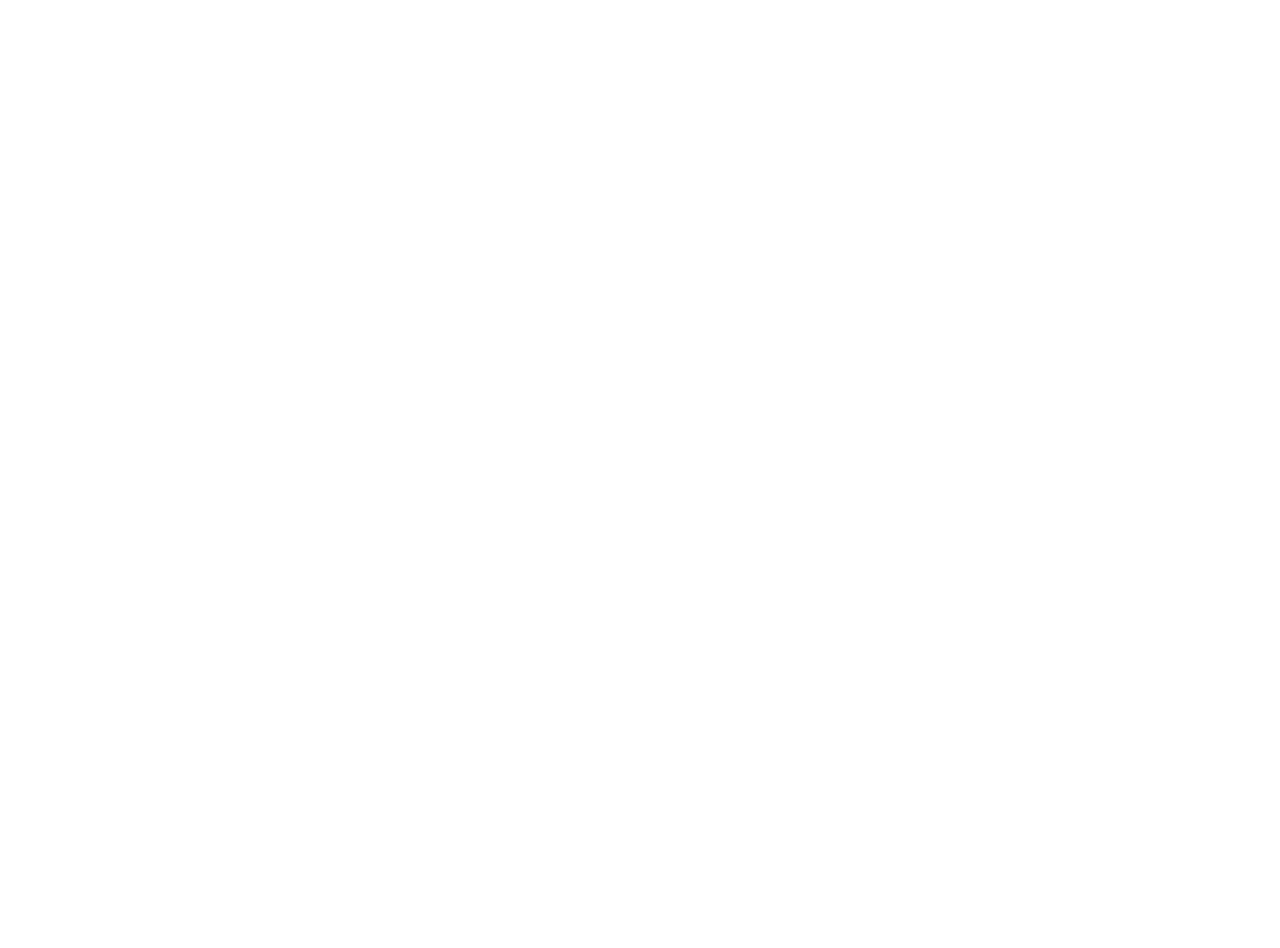
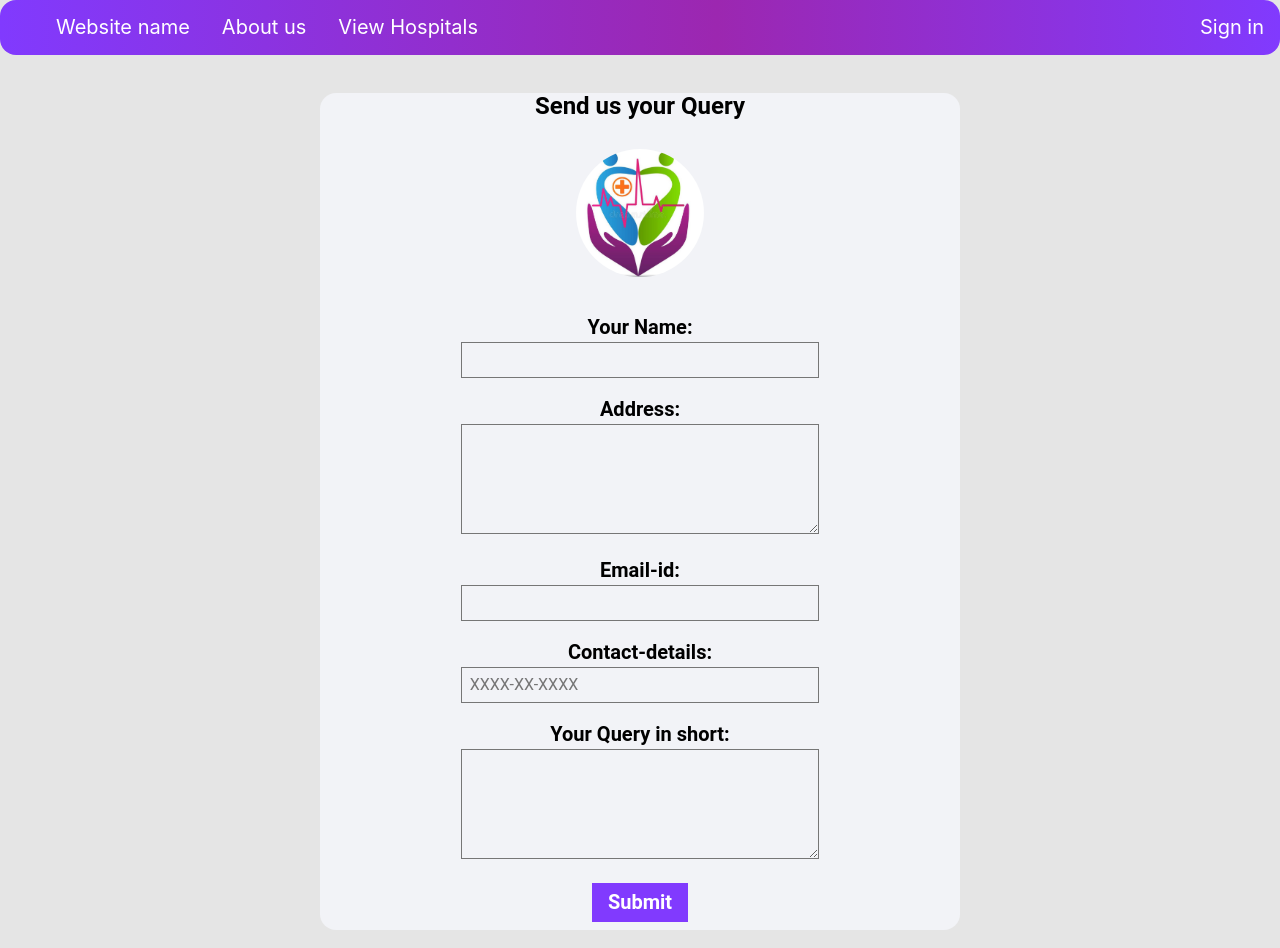
Before and after one commit to sahoorajesh/Hospital_Aggregator, a React (Create React App) app: page /enquiry in a window 1280 px wide. Before the commit the page ends 800 px from the top, so only its background shows below. Built offline with nearby package versions, Linux system fonts and the light colour scheme.

Commit message:
admin
admin integrated

```diff
--- a/src/App.js
+++ b/src/App.js
@@ -6,7 +6,7 @@
 import Home from "./components/Home";
 import ForgotPassword from "./components/ForgotPassword";
 import ResetPassword from "./components/ResetPassword";
-// import Loginhospital from "./components/Loginhospital";
+import Enquiry from "./components/Enquiry";
 import Admin from "./components/Admin"
 
 class App extends Component{
@@ -24,6 +24,7 @@
                 <Route path="/forgotpassword" component = {ForgotPassword}/>
                 <Route path = "/resetpassword" component = {ResetPassword}/>
                 <Route path = "/admin" component = {Admin}/>
+                <Route path = "/enquiry" component = {Enquiry}/>
 
             </Switch>
 
--- a/src/components/Admin.css
+++ b/src/components/Admin.css
@@ -5,3 +5,7 @@
 .admin {
     height: 1.5px;
 }
+
+.margin {
+    margin-left: 0.6cm;
+}
--- a/src/components/Admin.js
+++ b/src/components/Admin.js
@@ -1,10 +1,10 @@
 import React from 'react';
 import Navigation from "./Navigation.js";
 import axios from 'axios';
-import { Link } from 'react-router-dom';
+// import { Link } from 'react-router-dom';
 import { Component } from 'react';
 import "./Admin.css"
-import {Row} from "react-bootstrap";
+// import {Row} from "react-bootstrap";
 class admin extends Component {
     constructor(props) {
         super(props);
@@ -12,7 +12,10 @@
           hospital: [],
 
         };
-      }
+
+        this.editReject = this.editReject.bind(this);
+        this.editApprove = this.editApprove.bind(this);
+      };
 
     componentDidMount() {
         axios.get("http://localhost:8010/api/test/getalluser")
@@ -22,15 +25,76 @@
         });
     }
 
-      delete(username){
-        console.log(username);
-        axios.delete("http://localhost:8010/api/test/deletehospital/" + username)
+    refreshPage() {
+        window.location.reload();
+    }
+
+    editReject(id,un){
+        var data = {
+
+            hospname : this.state.hospital[id].hospname,
+            hospspec : this.state.hospital[id].hospspec,
+            district : this.state.hospital[id].district,
+            hospAddress : this.state.hospital[id].hospAddress,
+            ownership : this.state.hospital[id].ownership,
+            year : this.state.hospital[id].year,
+            email : this.state.hospital[id].email,
+            website : this.state.hospital[id].website,
+            mobile : this.state.hospital[id].mobile,
+            aboutus : this.state.hospital[id].aboutus,
+            username : this.state.hospital[id].username,
+            password : this.state.hospital[id].password,
+            showButton : false,
+            showDetails : this.state.hospital[id].showDetails,
+            showapproveStatus : this.state.hospital[id].showapproveStatus,
+            showrejectStatus : true,
+
+        };
+
+        axios.put(("http://localhost:8010/api/test/edithospital/" + un),data)
           .then((result) => {
-            this.props.history.push("/admin")
+
+            //   console.log(result.data);
+              this.refreshPage();
           });
+
+
+      }
+
+      editApprove(id,un){
+        var data = {
+
+            hospname : this.state.hospital[id].hospname,
+            hospspec : this.state.hospital[id].hospspec,
+            district : this.state.hospital[id].district,
+            hospAddress : this.state.hospital[id].hospAddress,
+            ownership : this.state.hospital[id].ownership,
+            year : this.state.hospital[id].year,
+            email : this.state.hospital[id].email,
+            website : this.state.hospital[id].website,
+            mobile : this.state.hospital[id].mobile,
+            aboutus : this.state.hospital[id].aboutus,
+            username : this.state.hospital[id].username,
+            password : this.state.hospital[id].password,
+            showButton : false,
+            showDetails : true,
+            showapproveStatus : true,
+            showrejectStatus : this.state.hospital[id].showrejectStatus,
+
+        };
+
+        axios.put(("http://localhost:8010/api/test/edithospital/" + un),data)
+          .then((result) => {
+
+            //   console.log(result.data);
+              this.refreshPage();
+          });
+
+
       }
 
     render() {
+        // const { showrejectapprove, showstatus } = this.state;
         return(
             <div className="bg-white">
                 <Navigation Tabchange="Logout" Tabchange1="Welcome, Admin"/>
@@ -55,35 +119,56 @@
                                             <ul>
                                                 <li>
                                                     <dl>
-                                                        <dt className="mb2"><strong className="f4">Hospital Name: </strong>{hospital.hospname}</dt>
+                                                        <dt className="mb2 margin"><strong className="f4"> Hospital Name: </strong>{hospital.hospname}</dt>
 
-                                                        <dt className="mb2"><strong className="f4">Speciality: </strong> {hospital.hospspec}</dt>
+                                                        <dt className="mb2 margin"><strong className="f4">Speciality: </strong> {hospital.hospspec}</dt>
 
-                                                        <dt className="mb2"><strong className="f4">District:  </strong>{hospital.district}</dt>
+                                                        <dt className="mb2 margin"><strong className="f4">District:  </strong>{hospital.district}</dt>
 
-                                                        <dt className="mb2"><strong className="f4">Address:  </strong>{hospital.hospAddress}</dt>
+                                                        <dt className="mb2 margin"><strong className="f4">Address:  </strong>{hospital.hospAddress}</dt>
 
-                                                        <dt className="mb2"><strong className="f4">Ownership:  </strong>{hospital.ownership}</dt>
+                                                        <dt className="mb2 margin"><strong className="f4">Ownership:  </strong>{hospital.ownership}</dt>
 
-                                                        <dt className="mb2"><strong className="f4">Year: </strong>{hospital.year}</dt>
+                                                        <dt className="mb2 margin"><strong className="f4">Year: </strong>{hospital.year}</dt>
 
-                                                        <dt className="mb2"><strong className="f4">Email: </strong>{hospital.email}</dt>
+                                                        <dt className="mb2 margin"><strong className="f4">Email: </strong>{hospital.email}</dt>
 
-                                                        <dt className="mb2"><strong className="f4">Website:  </strong>{hospital.website}</dt>
+                                                        <dt className="mb2 margin"><strong className="f4">Website:  </strong>{hospital.website}</dt>
 
-                                                        <dt className="mb2"><strong className="f4">Contact  </strong>{hospital.mobile}</dt>
+                                                        <dt className="mb2 margin"><strong className="f4">Contact  </strong>{hospital.mobile}</dt>
 
-                                                        <dt className="mb2"><strong className="f4">About us:  </strong>{hospital.aboutus}</dt>
+                                                        <dt className="mb2 margin"><strong className="f4">About us:  </strong>{hospital.aboutus}</dt>
                                                     </dl>
                                               </li>
                                               </ul>
+
                                             <hr className="bg-black"/>
                                         </td>
+                                        {
+                                            hospital.showButton
+                                                &&
                                                     <div className="flex">
-                                            <button className="btn f4 b bg-dark-red white bn mr3 grow">Approve</button>
-                                            <button className="btn f4  grow " onClick={this.delete.bind(this, hospital.username)}>Reject</button>
+                                                        <button className="btn f4  grow mr3 " onClick={()=>this.editApprove(hospital.id,hospital.username)}>Approve</button>
+                                                        <button className="btn f4 b bg-dark-red white bn  grow mr3" onClick={()=>this.editReject(hospital.id,hospital.username) }>Reject</button>
 
                                                     </div>
+                                        }
+
+                                        {
+                                        hospital.showapproveStatus
+                                            &&
+                                                <div>
+                                                    <strong className="f3">Status Approved!!!</strong>
+                                                </div>
+                                        }
+
+                                        {
+                                        hospital.showrejectStatus
+                                            &&
+                                            <div>
+                                            <strong className="f3">Status Rejected!!!</strong>
+                                        </div>
+                                        }
                                     </tr>
 
                             )
--- /dev/null
+++ b/src/components/Enquiry.js
@@ -0,0 +1,130 @@
+import React from 'react';
+import Navigation from "./Navigation";
+import hospitalicon from '../images/hospital.jpg';
+// import axios from "axios";
+import {Col, Container,Row} from "react-bootstrap";
+import "./Hospitalregister.css";
+// import {Link } from "react-router-dom";
+import { Component } from 'react';
+
+class Enquiry extends Component {
+	constructor(props){
+        super(props);
+
+        this.state = {
+			custname : "",
+			custAddress : "",
+			email : "",
+			mobile : "",
+			query : "",
+
+        };
+
+        this.handleFormSubmit = this.handleFormSubmit.bind(this);
+        this.handleChange = this.handleChange.bind(this);
+
+    }
+
+	handleFormSubmit = event => {
+        event.preventDefault();
+
+        // const endpoint = "http://localhost:8010/api/auth/signup";
+
+		// const { custname, custAddress,
+		// 		email, mobile,
+		// 		query } = this.state;
+
+
+        // const hospital_user = {
+		// 	custname: custname,
+		// 	custAddress: custAddress,
+		// 	email: email,
+		// 	mobile: mobile,
+		// 	query: query,
+		// };
+
+		this.setState({
+			custname : "",
+			custAddress : "",
+			email : "",
+			mobile : "",
+			query : "",
+        });
+
+
+    };
+
+    handleChange (event) {
+        this.setState(
+            {
+            [event.target.name]
+                : event.target.value
+            }
+        );
+    };
+
+
+
+	render() {
+		return(
+			<div>
+				<Navigation Tabchange="Sign in" url="/login"/>
+				<Container className="mt-5 body-info">
+					<Row>
+					<br/>
+						<div className="w-50 bg-light black center br4">
+
+							<h2> Send us your Query</h2>
+
+							<Col lg={4} md={6} sm={12} className="mt-5 p-3">
+								<img className="icon-img mv2 br-100 h4 w4 dib" src={hospitalicon} alt="icon"/>
+								<form className="measure center">
+									<fieldset id="sign_up " className="ba b--transparent ph0 mh0">
+
+
+										<div className="mt3">
+											<label className="db fw6 lh-copy f4">Your Name:</label>
+											<input className="pa2 input-reset ba bg-transparent w-75" type="text" name="custname" required/>
+										</div>
+
+										<div className="mt3">
+											<label className="db fw6 lh-copy f4">Address:</label>
+											<textarea className="pa2 input-reset ba bg-transparent w-75" rows = "5" cols = "60" name = "custAddress" value={this.state.hospAddress} onChange={this.handleChange} required/>
+										</div>
+
+										<div className="mt3">
+											<label className="db fw6 lh-copy f4">Email-id:</label>
+											<input className="pa2 input-reset ba bg-transparent w-75" type="email" name="email"  id="email-address"  value={this.state.email} onChange={this.handleChange} required/>
+										</div>
+
+										<div className="mt3">
+											<label className="db fw6 lh-copy f4">Contact-details:</label>
+											<input className="pa2 input-reset ba bg-transparent w-75" type="tel" pattern="[0-9]{4}[0-9]{2}[0-9]{4}" name="mobile" placeholder="XXXX-XX-XXXX"  value={this.state.mobile} onChange={this.handleChange} required/>
+										</div>
+
+										<div className="mt3">
+											<label className="db fw6 lh-copy f4">Your Query in short:</label>
+											<textarea className="pa2 input-reset ba bg-transparent w-75" rows = "5" cols = "60" name = "query" value={this.state.aboutus} onChange={this.handleChange} required/>
+										</div>
+
+									</fieldset>
+
+									<div className="">
+									<input className="b ph3 pv2 mv2 input-reset ba btn-primary bn grow pointer f4 dib" type="submit" onClick={this.handleFormSubmit} value="Submit" />
+									</div>
+
+								</form>
+							</Col>
+						</div>
+						<br />
+
+					</Row>
+				</Container>
+
+			</div>
+			);
+	}
+}
+
+export default Enquiry;
+// Sanket_testing
--- a/src/components/Hospitalregister.js
+++ b/src/components/Hospitalregister.js
@@ -24,7 +24,12 @@
 			aboutus : "",
             username : "",
             password : "",
-			roles : ["hospital"]
+			roles : ["hospital"],
+			showButton: true,
+			showDetails: false,
+			showapproveStatus: false,
+			showrejectStatus:false
+
         };
 
         this.handleFormSubmit = this.handleFormSubmit.bind(this);
@@ -39,7 +44,9 @@
 		const { hospname, hospspec, district,
 				hospAddress, ownership, year,
 				email, website, mobile,
-				aboutus, username, password, roles} = this.state;
+				aboutus, username, password, roles,
+				showButton,showDetails,
+				showapproveStatus,showrejectStatus} = this.state;
 
 
         const hospital_user = {
@@ -55,7 +62,12 @@
 			aboutus: aboutus,
 			username: username,
 			password: password,
-			roles: roles
+			roles: roles,
+			showButton:showButton,
+			showDetails:showDetails,
+			showapproveStatus:showapproveStatus,
+			showrejectStatus:showrejectStatus,
+
         };
 
 		this.setState({
```
Lines whose indentation alone changed are shown as unchanged.
